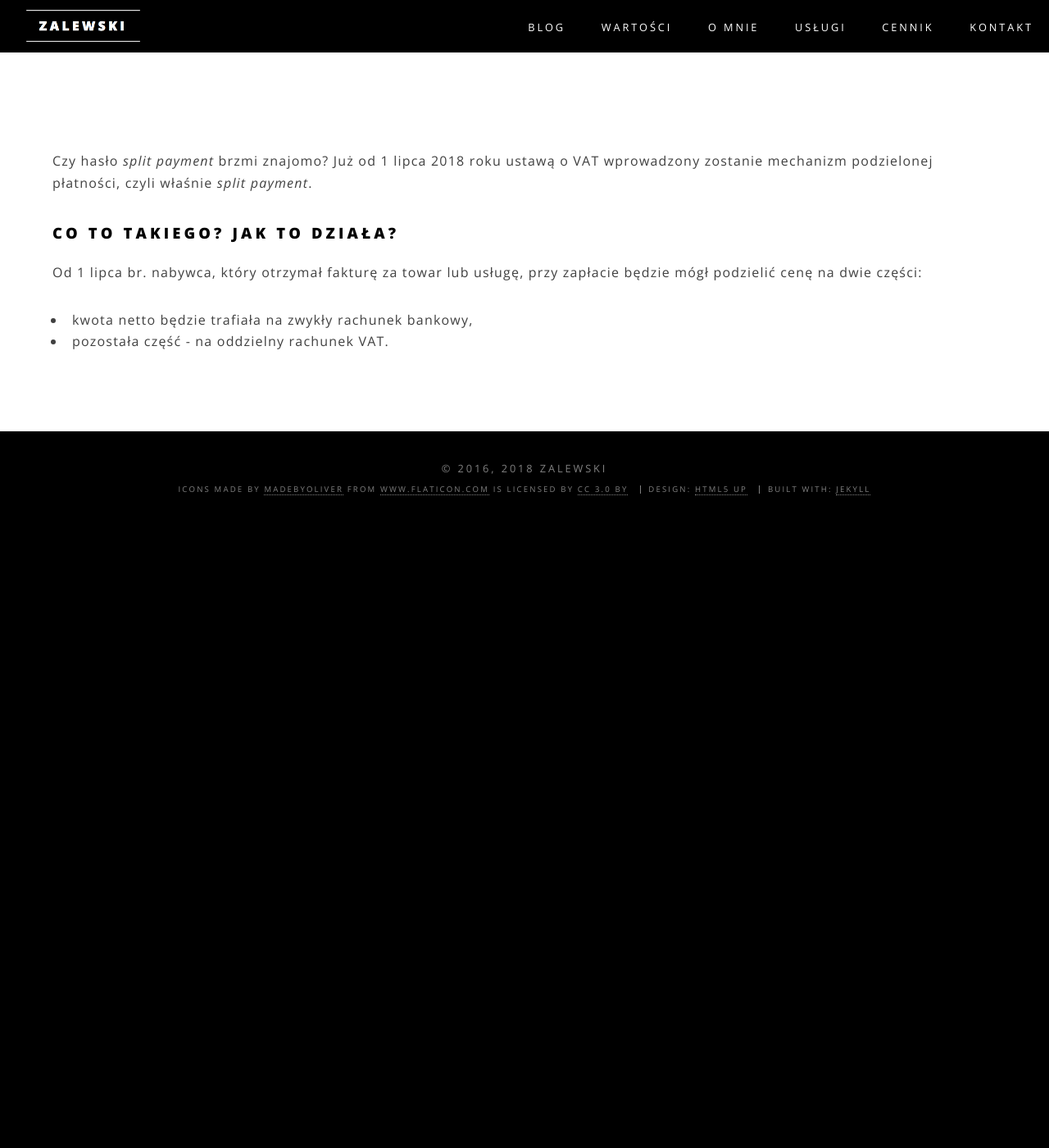
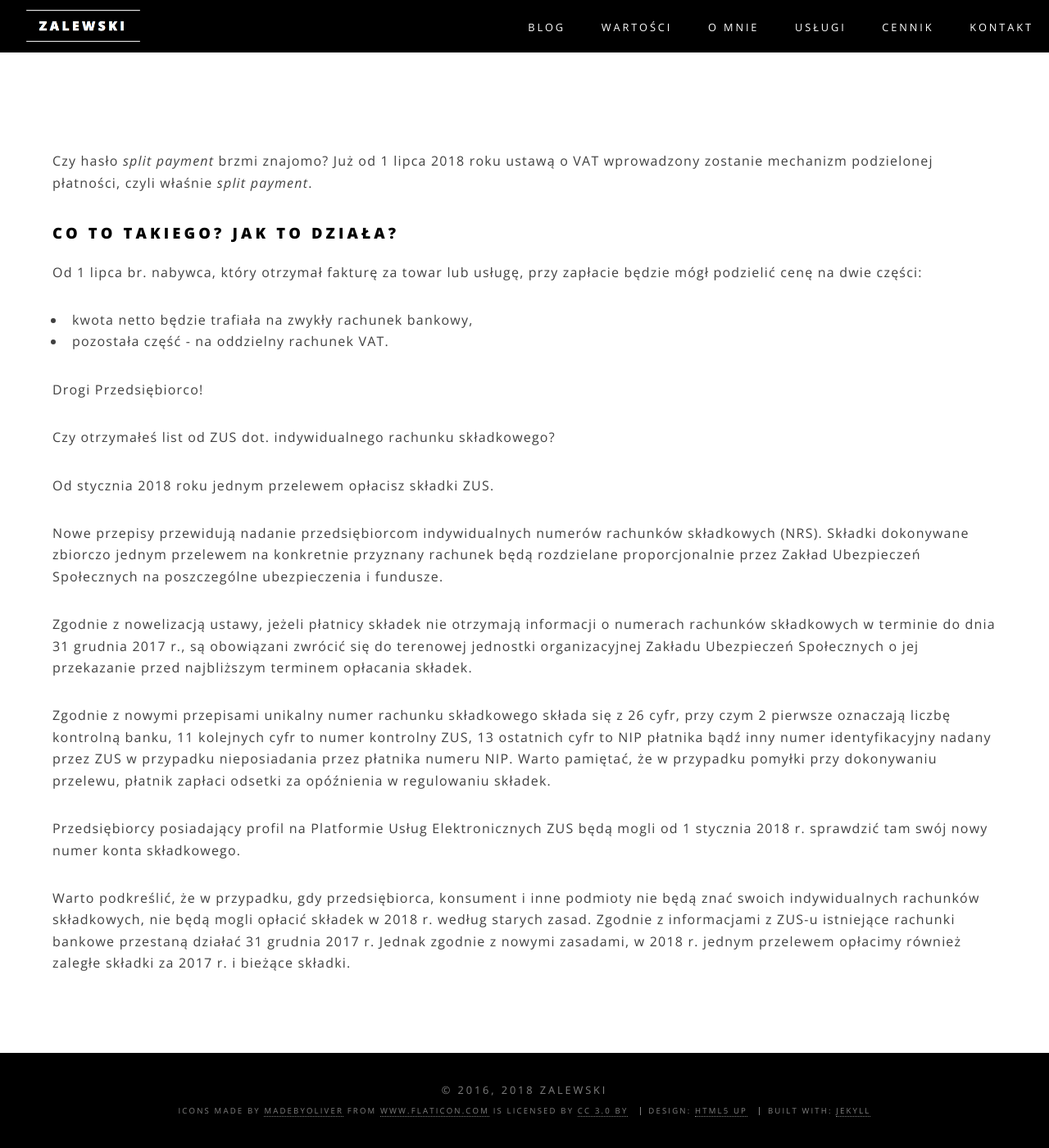
Before and after one commit to zalewskifinance/zalewskifinance.github.io, a Jekyll site: the page built from _posts/2017-12-17-rachunek-ZUS.md, in a window 1280 px wide and 1400 px high, scrolled down 201 px. Shown: the whole window at 82% size. Built offline with Jekyll 4.4.1, drawn with Linux system fonts in a browser that asks for light colours; before the commit the page ends 900 px from its top, so only the background shows below that; some of the changed text lies outside the part shown.

Commit message:
Update 2017-12-17-rachunek-ZUS.md

```diff
--- a/_posts/2017-12-17-rachunek-ZUS.md
+++ b/_posts/2017-12-17-rachunek-ZUS.md
@@ -1,8 +1,8 @@
 ---
 layout: post
-title:  "Split payment, czyli nie taki diabeł straszny"
-date:   2018-06-21 01:30:01
-categories: [ blog, vat ]
+title:  "Rachunek składkowy ZUS"
+date:   2017-12-14 01:30:01
+categories: [ blog, ZUS ]
 
 ---
 
@@ -14,3 +14,19 @@ Już od 1 lipca 2018 roku ustawą o VAT wprowadzony zostanie mechanizm podzielon
 Od 1 lipca br. nabywca, który otrzymał fakturę za towar lub usługę, przy zapłacie będzie mógł podzielić cenę na dwie części:
 - kwota netto będzie trafiała na zwykły rachunek bankowy,
 - pozostała część - na oddzielny rachunek VAT.
+
+Drogi Przedsiębiorco!
+
+Czy otrzymałeś list od ZUS dot. indywidualnego rachunku składkowego?
+
+Od stycznia 2018 roku jednym przelewem opłacisz składki ZUS.
+
+Nowe przepisy przewidują nadanie przedsiębiorcom indywidualnych numerów rachunków składkowych (NRS). Składki dokonywane zbiorczo jednym przelewem na konkretnie przyznany rachunek będą rozdzielane proporcjonalnie przez Zakład Ubezpieczeń Społecznych na poszczególne ubezpieczenia i fundusze.
+
+Zgodnie z nowelizacją ustawy, jeżeli płatnicy składek nie otrzymają informacji o numerach rachunków składkowych w terminie do dnia 31 grudnia 2017 r., są obowiązani zwrócić się do terenowej jednostki organizacyjnej Zakładu Ubezpieczeń Społecznych o jej przekazanie przed najbliższym terminem opłacania składek.
+
+Zgodnie z nowymi przepisami unikalny numer rachunku składkowego składa się z 26 cyfr, przy czym 2 pierwsze oznaczają liczbę kontrolną banku, 11 kolejnych cyfr to numer kontrolny ZUS, 13 ostatnich cyfr to NIP płatnika bądź inny numer identyfikacyjny nadany przez ZUS w przypadku nieposiadania przez płatnika numeru NIP. Warto pamiętać, że w przypadku pomyłki przy dokonywaniu przelewu, płatnik zapłaci odsetki za opóźnienia w regulowaniu składek.
+
+Przedsiębiorcy posiadający profil na Platformie Usług Elektronicznych ZUS będą mogli od 1 stycznia 2018 r. sprawdzić tam swój nowy numer konta składkowego.
+
+Warto podkreślić, że w przypadku, gdy przedsiębiorca, konsument i inne podmioty nie będą znać swoich indywidualnych rachunków składkowych, nie będą mogli opłacić składek w 2018 r. według starych zasad. Zgodnie z informacjami z ZUS-u istniejące rachunki bankowe przestaną działać 31 grudnia 2017 r. Jednak zgodnie z nowymi zasadami, w 2018 r. jednym przelewem opłacimy również zaległe składki za 2017 r. i bieżące składki.
```
